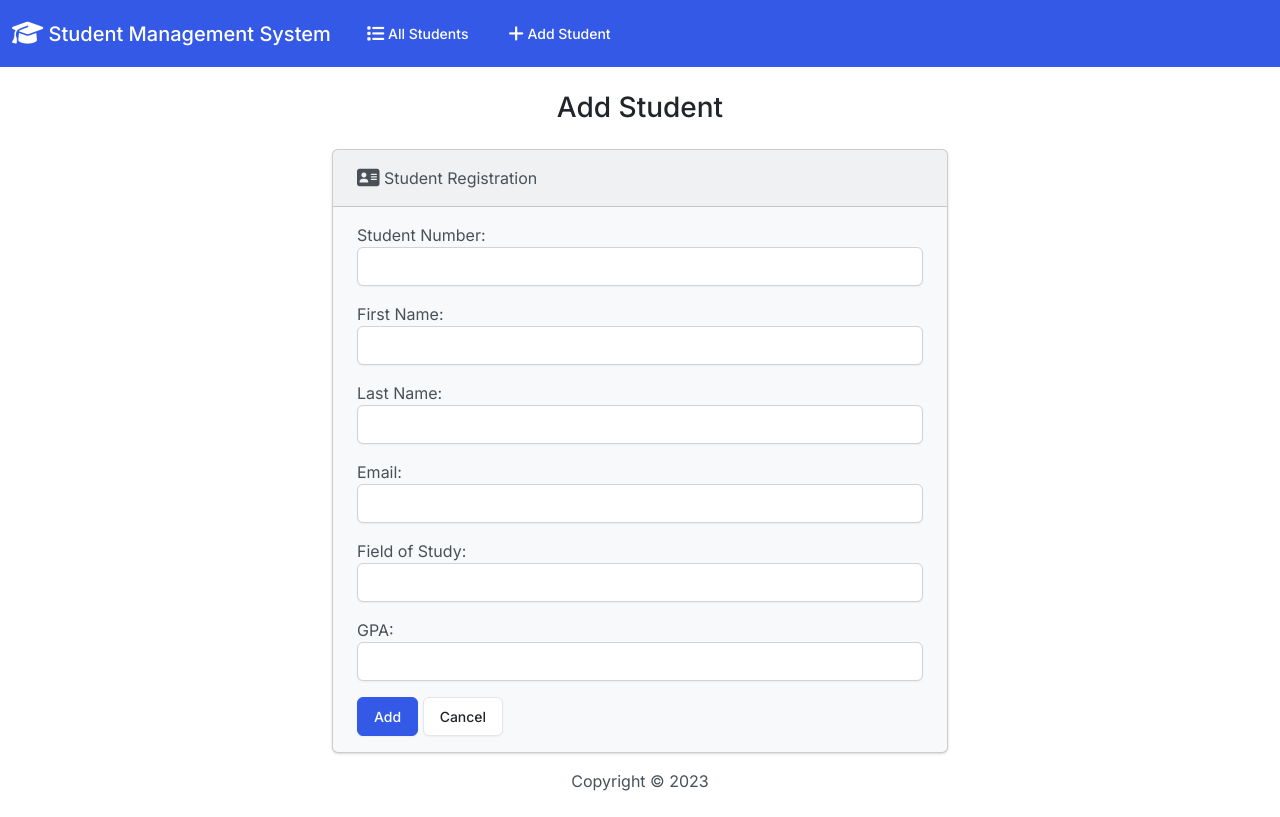
After one commit to oussachi/django-student-management-system, a Django app: page /add/ in a window 1280 px wide. The commit adds this page. Run offline with Django 4.2, Linux system fonts and the light colour scheme; some libraries are stand-ins or nearby versions.

Commit message:
added the add student functionality

```diff
--- /dev/null
+++ b/students/forms.py
@@ -0,0 +1,23 @@
+from django import forms
+from .models import Student
+
+class StudentForm(forms.ModelForm):
+    class Meta:
+        model = Student
+        fields = '__all__'
+        labels = {
+            'student_number': 'Student Number',
+            'first_name': 'First Name',
+            'last_name': 'Last Name',
+            'email': 'Email',
+            'field_of_study': 'Field of Study',
+            'gpa': 'GPA'
+        }
+        widgets = {
+            'student_number': forms.NumberInput(attrs={'class': 'form-control'}),
+            'first_name': forms.TextInput(attrs={'class': 'form-control'}),
+            'last_name': forms.TextInput(attrs={'class': 'form-control'}),
+            'email': forms.EmailInput(attrs={'class': 'form-control'}),
+            'field_of_study': forms.TextInput(attrs={'class': 'form-control'}),
+            'gpa': forms.NumberInput(attrs={'class': 'form-control'})
+        }
--- /dev/null
+++ b/students/templates/students/add.html
@@ -0,0 +1,25 @@
+{% extends "students/base.html" %} {% block body %}
+<h3 class="text-center m-4">Add Student</h3>
+{% if success %}
+<div class="alert alert-success" role="alert">
+  The new student added successfully.
+  <a href="{% url 'index' %}" class="alert-link">Go to Home Page.</a>
+</div>
+{% else %}
+<div class="row justify-content-center">
+  <div class="col-6">
+    <div class="card bg-light mb-3">
+      <div class="card-header">
+        <i class="fa-solid fa-address-card fa-lg"></i> Student Registration
+      </div>
+      <div class="card-body">
+        <form action="{% url 'add' %}" method="POST">
+          {% csrf_token %} {{ form.as_p }}
+          <button type="submit" class="btn btn-primary">Add</button>
+          <a href="{% url 'index' %}" class="btn btn-secondary">Cancel</a>
+        </form>
+      </div>
+    </div>
+  </div>
+</div>
+{% endif %} {% endblock %}
--- /dev/null
+++ b/students/templates/students/base.html
@@ -0,0 +1,59 @@
+{% load static %}
+<!DOCTYPE html>
+<html lang="en">
+  <head>
+    <link
+      rel="stylesheet"
+      href="https://cdnjs.cloudflare.com/ajax/libs/font-awesome/6.3.0/css/all.min.css"
+    />
+    <link href="{% static 'css/bootstrap.min.css' %}" rel="stylesheet" />
+    <title>Student Management System</title>
+  </head>
+  <body class="d-flex flex-column min-vh-100">
+    <nav class="navbar navbar-expand-lg navbar-dark bg-primary">
+      <div class="container-fluid">
+        <a class="navbar-brand" href="{% url 'index' %}">
+          <i class="fa-solid fa-graduation-cap fa-lg"></i> Student Management
+          System
+        </a>
+        <button
+          class="navbar-toggler"
+          type="button"
+          data-bs-toggle="collapse"
+          data-bs-target="#navbarColor01"
+          aria-controls="navbarColor01"
+          aria-expanded="false"
+          aria-label="Toggle navigation"
+        >
+          <span class="navbar-toggler-icon"></span>
+        </button>
+        <div class="collapse navbar-collapse" id="navbarColor01">
+          <ul class="navbar-nav me-auto">
+            <li class="nav-item">
+              <a class="nav-link" href="{% url 'index' %}">
+                <i class="fa-solid fa-list fa-lg"></i> All Students
+              </a>
+            </li>
+            <li class="nav-item">
+              <a class="nav-link" href="{% url 'add' %}">
+                <i class="fa-solid fa-plus fa-lg"></i> Add Student
+              </a>
+            </li>
+          </ul>
+        </div>
+      </div>
+    </nav>
+    <div class="container-fluid">{% block body %} {% endblock %}</div>
+    <footer class="mt-auto mb-4">
+      <div class="text-center">
+        <span>
+          Copyright &copy;
+          <script>
+            document.write(new Date().getFullYear());
+          </script>
+        </span>
+      </div>
+    </footer>
+    <script src="https://cdn.jsdelivr.net/npm/bootstrap@5.3.0-alpha1/dist/js/bootstrap.bundle.min.js"></script>
+  </body>
+</html>
--- a/students/urls.py
+++ b/students/urls.py
@@ -4,4 +4,5 @@ from . import views
 urlpatterns = [
    path('', views.index, name='index'),
    path('<int:id>', views.view_student, name='view_student'),
+   path('add/', views.add, name='add')
 ]
--- a/students/views.py
+++ b/students/views.py
@@ -2,6 +2,7 @@ from django.http import HttpResponseRedirect
 from django.shortcuts import render
 from django.urls import reverse
 from .models import Student
+from .forms import StudentForm
 
 # Create your views here.
 
@@ -13,3 +14,33 @@ def index(request):
 def view_student(request, id):
   student = Student.objects.get(pk=id)
   return HttpResponseRedirect(reverse('index'))
+
+def add(request):
+    if request.method == 'POST':
+        form = StudentForm(request.POST)
+        if form.is_valid():
+            new_student_number = form.cleaned_data['student_number']
+            new_first_name = form.cleaned_data['first_name']
+            new_last_name = form.cleaned_data['last_name']
+            new_email = form.cleaned_data['email']
+            new_field_of_study = form.cleaned_data['field_of_study']
+            new_gpa = form.cleaned_data['gpa']
+
+            new_student = Student(
+                student_number = new_student_number,
+                first_name = new_first_name,
+                last_name = new_last_name,
+                email = new_email,
+                field_of_study = new_field_of_study,
+                gpa = new_gpa
+            )
+            new_student.save()
+            return render(request, 'students/add.html', {
+                'form': StudentForm(),
+                'success': True
+            })
+    else:
+        form = StudentForm()
+        return render(request, 'students/add.html', {
+            'form' : StudentForm()
+        })
```
Also changed, not shown: students/templates/students/index.html (+5 -61 lines), db.sqlite3.
